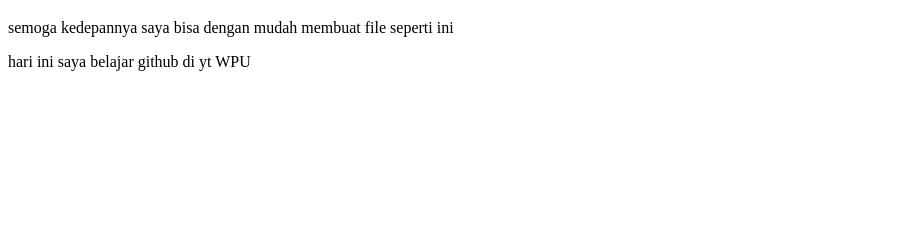
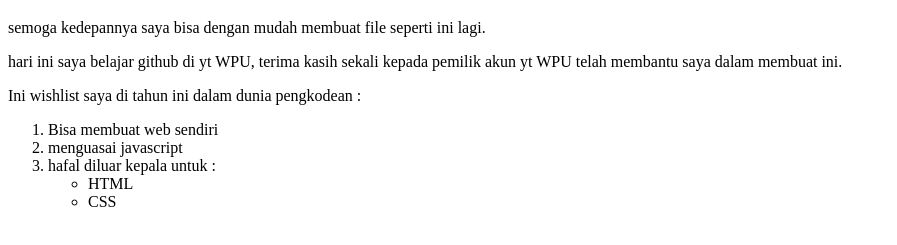
Before and after one commit to Kempettt/Try-1, a plain HTML site: page Index.html in a window 1280 px wide. Shown: the part 61-306 px from the top of the page, without its empty margins (0-897 px from the left). Drawn offline with Linux system fonts and the light colour scheme.

Commit message:
Penambahan konten

```diff
--- a/Index.html
+++ b/Index.html
@@ -4,6 +4,14 @@
  </head>
  <body>
   <h1>Ini file pertama yang saya buat</h1>
-  <p> semoga kedepannya saya bisa dengan mudah membuat file seperti ini</p>
-  <p> hari ini saya belajar github di yt WPU </p>
+  <p> semoga kedepannya saya bisa dengan mudah membuat file seperti ini lagi.</p>
+  <p> hari ini saya belajar github di yt WPU, terima kasih sekali kepada pemilik akun yt WPU telah membantu saya dalam membuat ini.</p>
+  <p> Ini wishlist saya di tahun ini dalam dunia pengkodean :</p>
+  <ol>
+   <li> Bisa membuat web sendiri </li>
+   <li> menguasai javascript </li>
+   <li> hafal diluar kepala untuk : </li>
+    <ul>
+     <li>HTML</li>
+     <li>CSS</li>
  </body>
```
